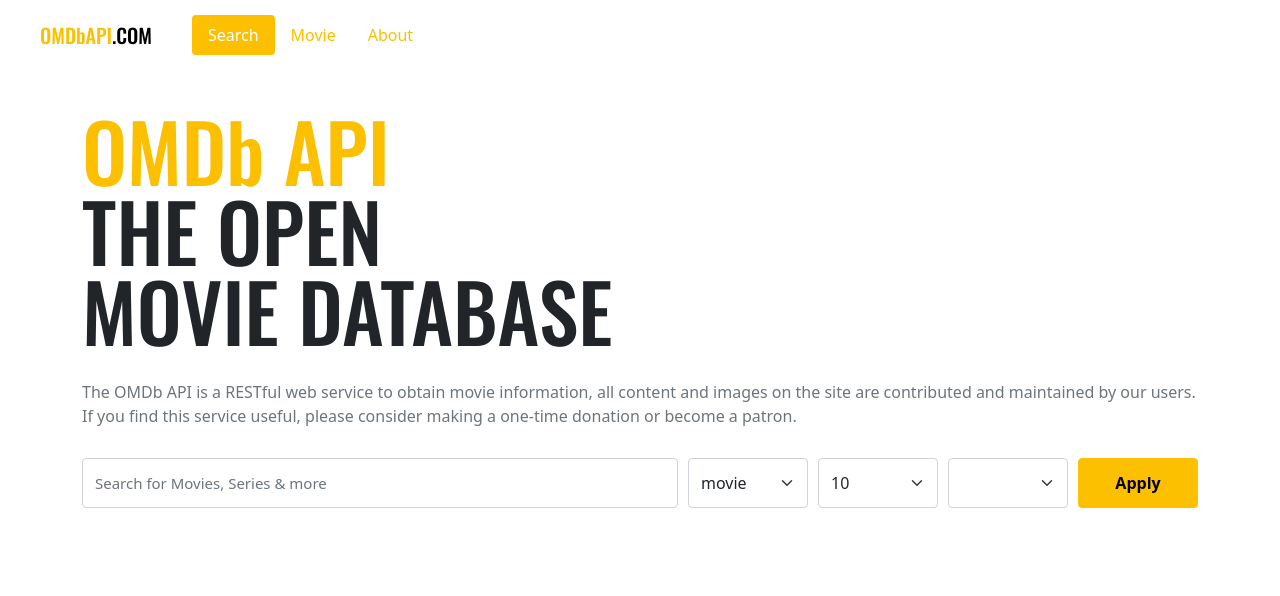
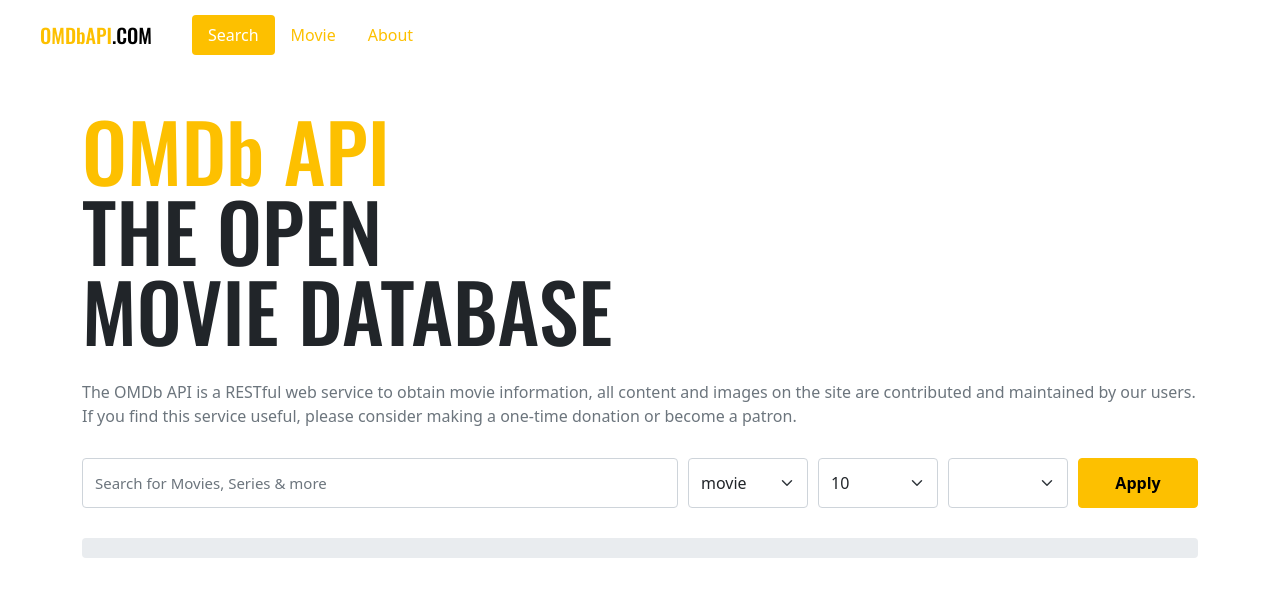
Before and after one commit to Chang-ji/vue-movies, a Vue app: page /#/ in a window 1280 px wide. Shown: the top 596 px of the page. Built offline with nearby package versions, Linux system fonts and the light colour scheme.

Commit message:
MovieList: margin, background-color, padding, border-radius 추가 main-scss: container 사이즈 초기화

```diff
--- a/src/components/MovieList.vue
+++ b/src/components/MovieList.vue
@@ -33,7 +33,14 @@
 </script>
 
 <style lang="scss" scoped>
+@import "~/scss/main";
 .container {
+  margin-top: 30px;
+  .inner {
+    background-color: $gray-200;
+    padding: 10px 0;
+    border-radius: 4px;
+  }
   .movies {
     display: flex;
     flex-wrap: wrap;
--- a/src/scss/main.scss
+++ b/src/scss/main.scss
@@ -1,5 +1,12 @@
 // Default variable overrides
 $primary: #FDC000;
+$container-max-widths: (
+  sm: 540px,
+  md: 704px,
+  lg: 924px,
+  xl: 1140px,
+  xxl: 1364px
+);
 
 
 // Required
```
